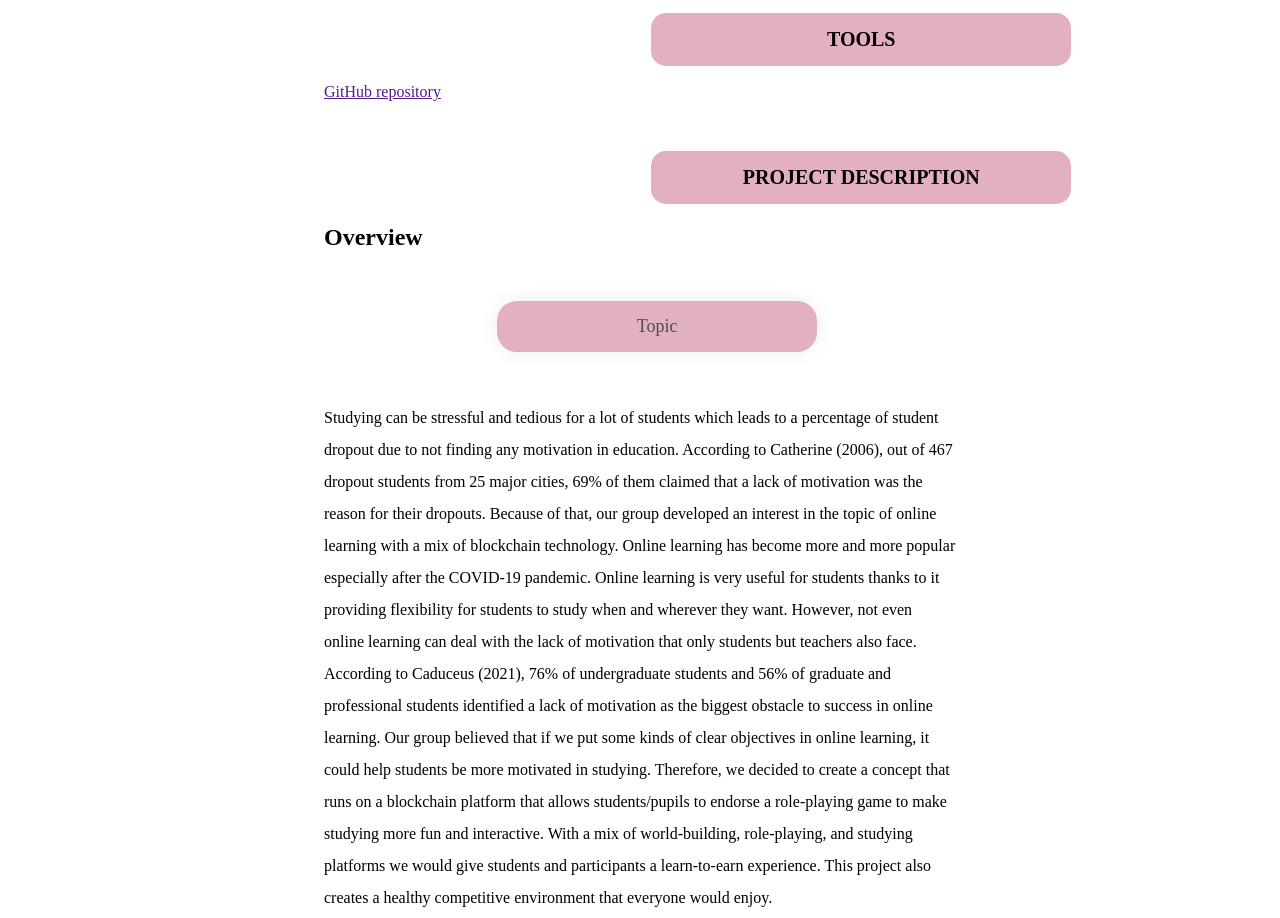
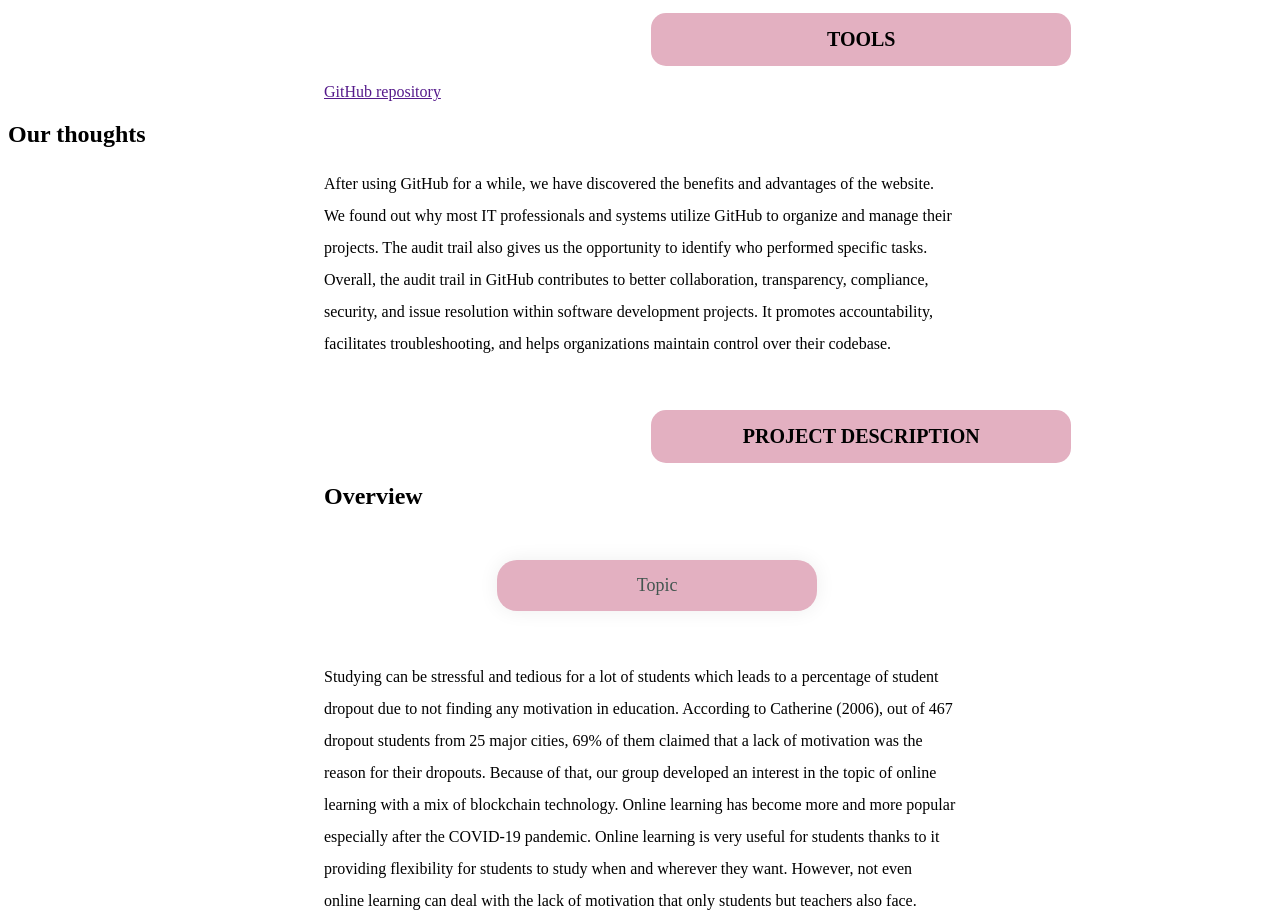
Before and after one commit to Pyxbi/TP-edu.github.io, a plain HTML site: page index.html in a window 1280 px wide. Shown: the part 1745-2663 px from the top of the page. Drawn offline with nearby package versions, Linux system fonts and the light colour scheme.

Commit message:
last change

```diff
--- a/index.html
+++ b/index.html
@@ -96,7 +96,10 @@
    <section style="margin-bottom: 50px;">
        <h1 class="heading">TOOLS</h1>
        <a class="sub-text1" href="">GitHub repository</a>
-   </section>
+       <h2 class="sub-test1">Our thoughts</h2>
+       <p class="text">After using GitHub for a while, we have discovered the benefits and advantages of the website. We found out why most IT professionals and systems utilize GitHub to organize and manage their projects. The audit trail also gives us the opportunity to identify who performed specific tasks.</p>
+       <p class="text">Overall, the audit trail in GitHub contributes to better collaboration, transparency, compliance, security, and issue resolution within software development projects. It promotes accountability, facilitates troubleshooting, and helps organizations maintain control over their codebase.</p>
+    </section>
    <!--Project description-->
    <section style="margin-bottom: 50px;">
        <div>
```
